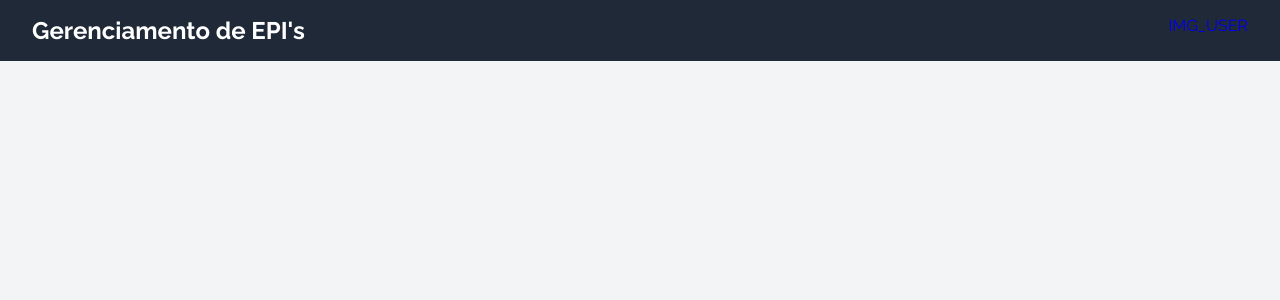
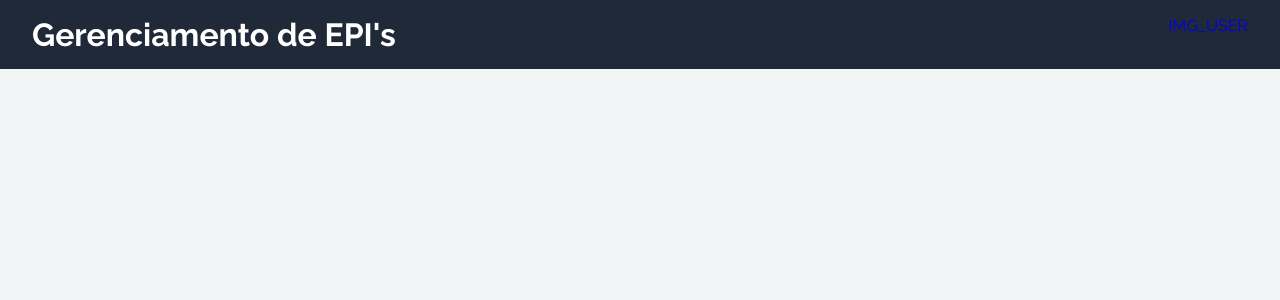
Before and after one commit to EricSilvaPereira/projeto_epi, a React (Vite) app in the folder projeto_epi/: page / in a window 1280 px wide. Shown: the top 300 px of the page. Built offline with nearby package versions, Linux system fonts and the light colour scheme.

Commit message:
alteração do nome do componente para Header

```diff
--- a/projeto_epi/src/components/FirstNavbar/TopNavbar.jsx
+++ /dev/null
@@ -1,19 +0,0 @@
-import "./TopNavbar.css";
-const FirstNavbar = () => {
-  return (
-    <div>
-      <header>
-        <nav className="nav">
-          <div id="title">
-            <h1>Gerenciamento de EPI's</h1>
-          </div>
-          <div id="user">
-            <a href="user">IMG_USER</a>
-          </div>
-        </nav>
-      </header>
-    </div>
-  );
-};
-
-export default FirstNavbar;
--- a/projeto_epi/src/components/FirstNavbar/TopNavbar.css
+++ b/projeto_epi/src/components/Header/Header.css
@@ -2,7 +2,7 @@ header {
   min-width: 100%;
 }
 
-nav {
+header {
   width: 100%;
   display: flex;
   flex-direction: row;
--- /dev/null
+++ b/projeto_epi/src/components/Header/Header.jsx
@@ -0,0 +1,17 @@
+import "./Header.css";
+const FirstNavbar = () => {
+  return (
+    <div>
+      <header>
+        <div id="title">
+          <h1>Gerenciamento de EPI's</h1>
+        </div>
+        <div id="user">
+          <a href="user">IMG_USER</a>
+        </div>
+      </header>
+    </div>
+  );
+};
+
+export default FirstNavbar;
--- a/projeto_epi/src/pages/Layout.jsx
+++ b/projeto_epi/src/pages/Layout.jsx
@@ -1,4 +1,4 @@
-import FirstNavbar from "../components/FirstNavbar/TopNavbar";
+import FirstNavbar from "../components/Header/Header";
 
 const Layout = () => {
   return (
```
